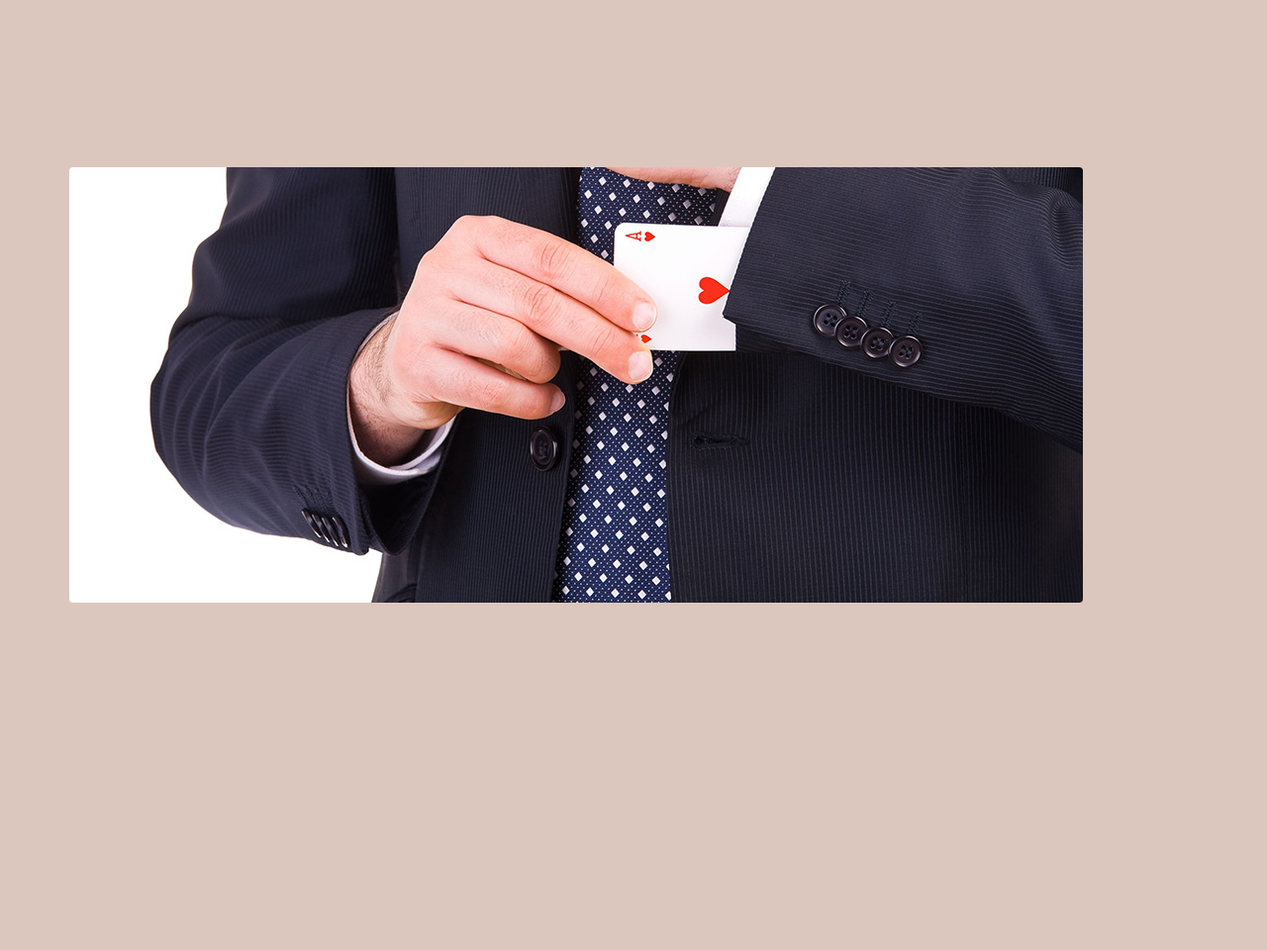
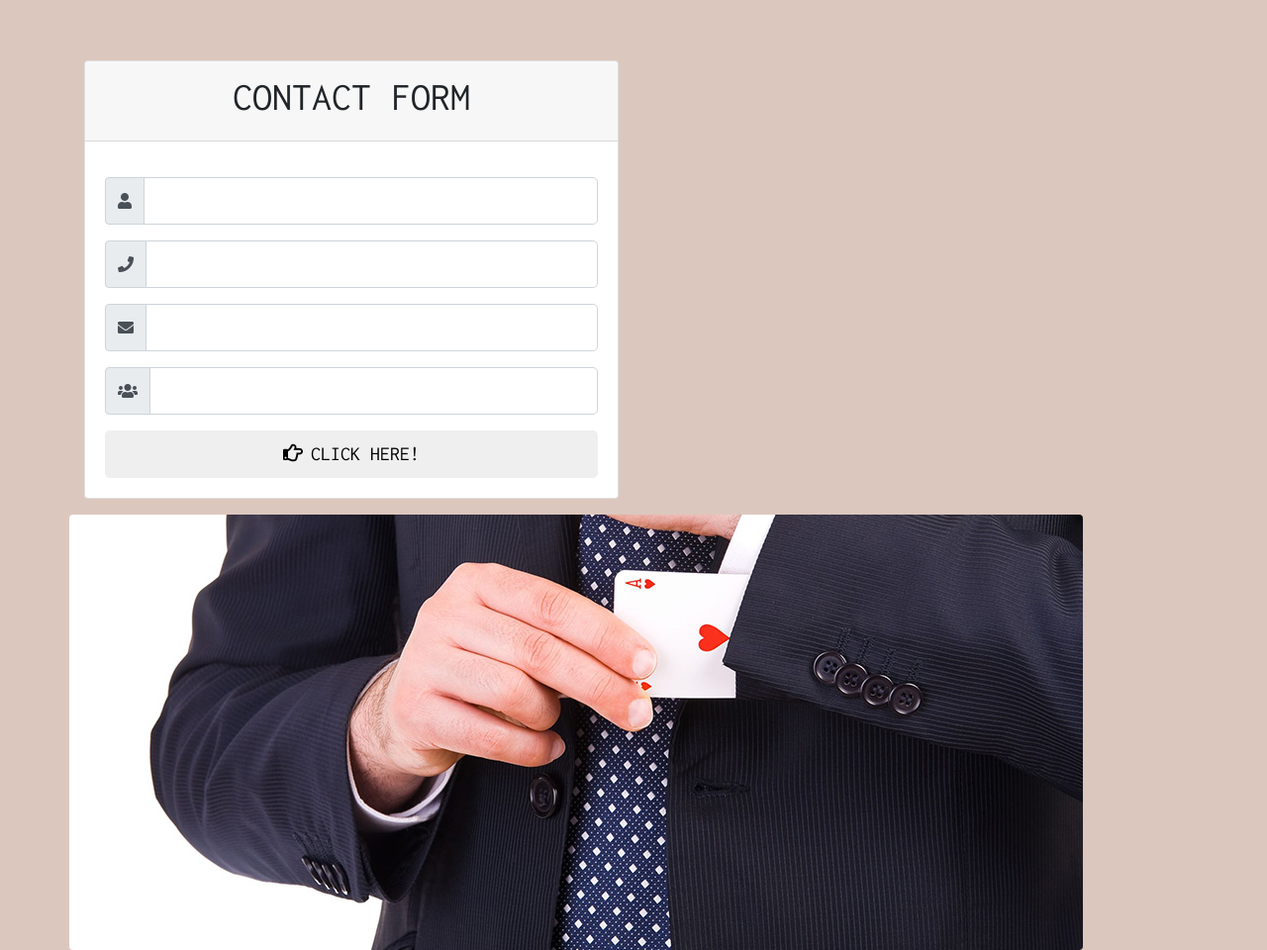
Before and after one commit to DanielFranczak/Portfolio, a plain HTML site: page index.html in a window 1280 px wide. Shown: the part 8165-9125 px from the top of the page at 99% size. Before the commit the page ends 8898 px from the top, so only its background shows below. Drawn offline with nearby package versions, Linux system fonts and the light colour scheme.

Commit message:
Add contact section without CSS and add simple footer (work hard play hard)

```diff
--- a/index.html
+++ b/index.html
@@ -848,18 +848,64 @@
         </div>
       </section>
     <!--end of numbers -->
-    <!-- Footer -->
+
       <!-- contact section -->
       <section id="contact" class="py-5">
         <div class="container">
           <div class="row height-80 align-items-baseline">
-            <div class="col-lg-6 col-sm-10 mx-auto my-3"></div>
-            <div class="col-lg-6 d-none d-lg-block text-center mb-5 align-self-center"></div> <!-- Only on large screen will be able to see this column -->
+            <div class="col-lg-6 col-sm-10 mx-auto my-3">
+            <div class="card text-center">
+              <div class="card-header text-center text-uppercase">
+                <div class="h1 text-uppercase">contact form</div>
+              </div>
+              <div class="card-body">
+                <form>
+
+                  <div class="input-group my-3">
+                    <div class="input-group-prepend">
+                      <span class="input-group-text"><i class="fas fa-user"></i></span>
+                    </div>
+                    <input type="text" class="form-control form-control-lg text-capitalize" placeholder="Your name here">
+                  </div>
+                  <div class="input-group my-3">
+                    <div class="input-group-prepend">
+                      <span class="input-group-text"><i class="fas fa-phone"></i></span>
+                    </div>
+                    <input type="text" class="form-control form-control-lg text-capitalize" placeholder="Your phone no. here">
+                  </div>
+                  <div class="input-group my-3">
+                    <div class="input-group-prepend">
+                      <span class="input-group-text"><i class="fas fa-envelope"></i></span>
+                    </div>
+                    <input type="text" class="form-control form-control-lg text-capitalize" placeholder="Your email here">
+                  </div>
+                  <div class="input-group my-3">
+                    <div class="input-group-prepend">
+                      <span class="input-group-text"><i class="fas fa-users"></i></span>
+                    </div>
+                    <input type="text" class="form-control form-control-lg text-capitalize" placeholder="Your username here">
+                  </div>
+                  <button type="submit" class="btn btn-block btn-lg text-uppercase contact-btn"><i class="far fa-hand-point-right mr-2"></i>Click here!</button>
+                </form>
+              </div>
+            </div>
+
+            </div>
+            <div class="col-lg-6 d-none d-lg-block text-center mb-5 align-self-center">
+
+
+            </div> <!-- Only on large screen will be able to see this column -->
             <img src="footer-image.jpg" alt="" class="img-fluid rounded">
           </div>
         </div>
       </section>
       <!-- end of contact section -->
+      <!-- Footer -->
+      <footer class="container-fluid py-2 px-3">
+        <div class="row">
+          <div class="col d-flex justify-content-between align-items-baseline"></div>
+        </div>
+      </footer>
     <!-- End of footer -->
     <!-- modal -->
     <div class="modal fade" id="myModal" tabindex="-1" role="dialog">
```
